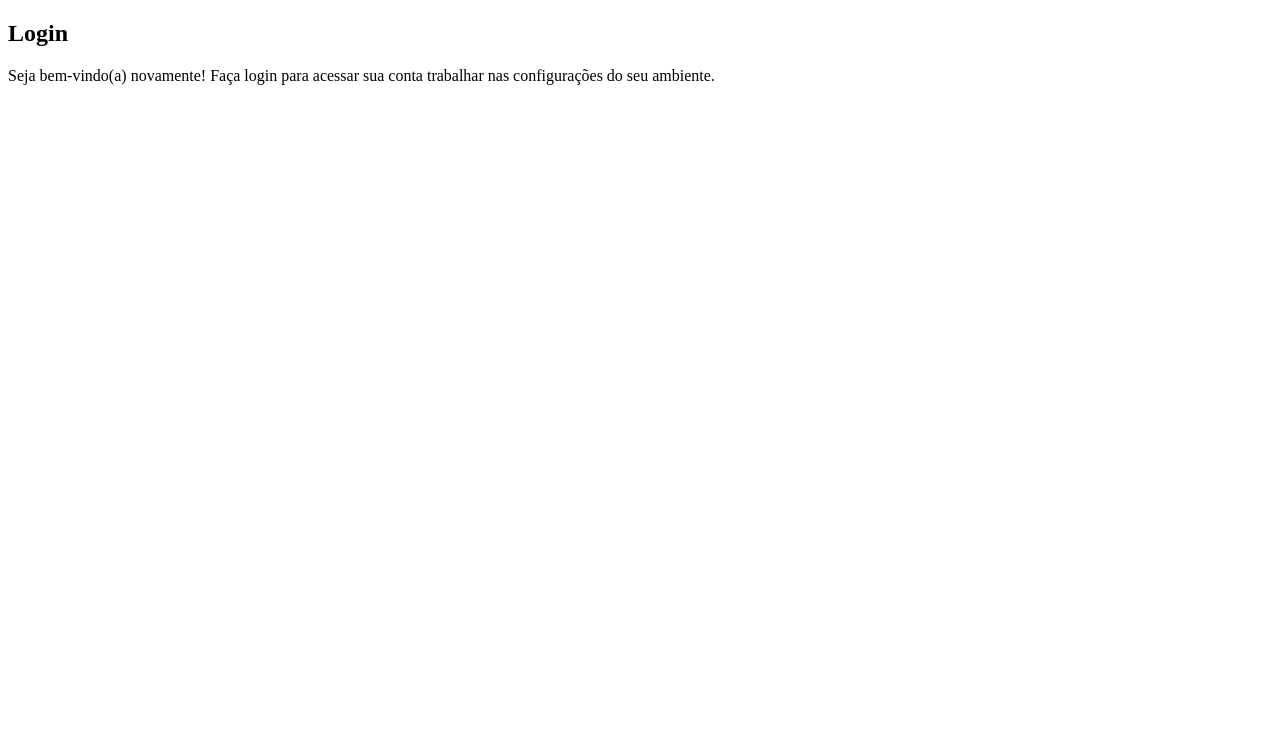
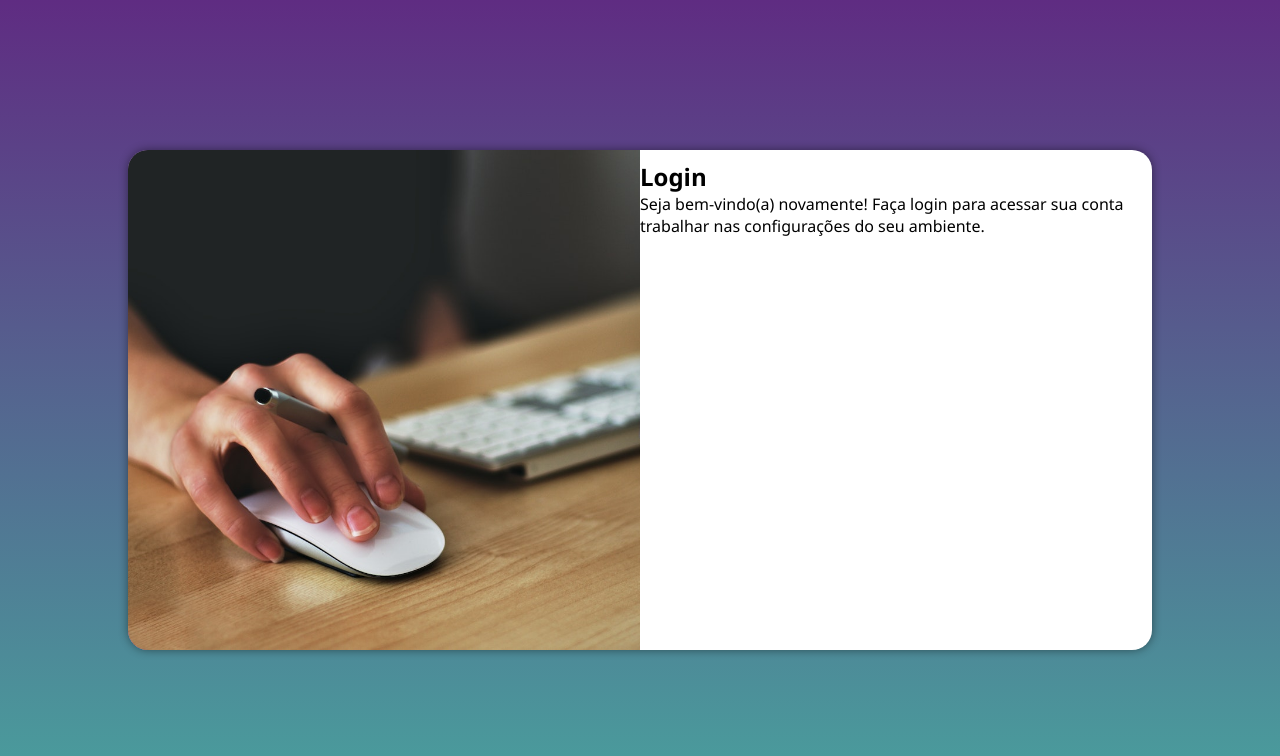
Before and after one commit to luizsilva23/projeto-login, a plain HTML site: page index.html in a window 1280 px wide. Drawn offline with Linux system fonts and the light colour scheme.

Commit message:
media queries para outras telas

```diff
--- /dev/null
+++ b/estilos/media-query.css
@@ -0,0 +1,45 @@
+@charset "UTF-8";
+
+@media screen and (min-width: 768px) and (max-width: 992px) {
+
+    body{
+        background-image: linear-gradient(to top, #49a09d, #5f2c82);
+    }
+
+    section#login{
+        width: 80vw;
+    }
+
+    section#login > div#imagem{
+        float: left;
+        width: 30%;
+        height: 100%;
+    }
+
+    section#login > div#formulario{
+        float: right;
+        width: 70%;
+    }
+}
+
+@media screen and (min-width: 992px){
+
+    body{
+        background-image: linear-gradient(to top, #49a09d, #5f2c82);
+    }
+
+    section#login{
+        width: 80vw;
+    }
+
+    section#login > div#imagem{
+        float: left;
+        width: 50%;
+        height: 100%;
+    }
+
+    section#login > div#formulário{
+        float: right;
+        width: 50%;
+    }
+}
--- a/estilos/style.css
+++ b/estilos/style.css
@@ -3,3 +3,50 @@
 /*Paleta de Cores
 Verde: #49a09d
 Lilás: #5f2c82*/
+
+*{
+    font-family: 'Segoe UI', Tahoma, Geneva, Verdana, sans-serif;
+    padding: 0px;
+    margin: 0px;
+    box-sizing: border-box;
+}
+
+body, html{
+    background-color: #5f2c82;
+    height: 100vh;
+    width: 100vw;
+}
+
+main{
+    position: relative;
+    height: 100vh;
+    width: 100vw;
+}
+
+section#login{
+    background-color: white;
+    width: 250px;
+    height: 500px;
+    border-radius: 20px;
+    position: absolute;
+    top: 50%;
+    left: 50%;
+    transform: translate(-50%, -50%);
+    overflow: hidden;
+    box-shadow: 0px 0px 10px rgba(0, 0, 0, 0.452);
+
+    transition: width .3s, height .3s;
+    transition-timing-function: ease;
+}
+
+section#login > div#imagem{
+    display: block;
+    background: #5f2c82 url(../imagens/fundo.jpg) no-repeat;
+    background-size: cover;
+    height: 200px;
+}
+
+section#login >div#formulario{
+    padding: 10px;
+    display: block;
+}
--- a/index.html
+++ b/index.html
@@ -4,8 +4,10 @@
     <meta charset="UTF-8">
     <meta http-equiv="X-UA-Compatible" content="IE=edge">
     <meta name="viewport" content="width=device-width, initial-scale=1.0">
-    <title>Loginn</title>
+    <title>Login</title>
     <link rel="stylesheet" href="estilos/style.css">
+    <link rel="stylesheet" href="estilos/media-query.css">
+
 </head>
 <body>
     <main>
```
Also changed, not shown: imagens/fundo.jpg (renamed from imagens/pexels-vojtech-okenka-392018.jpg).
